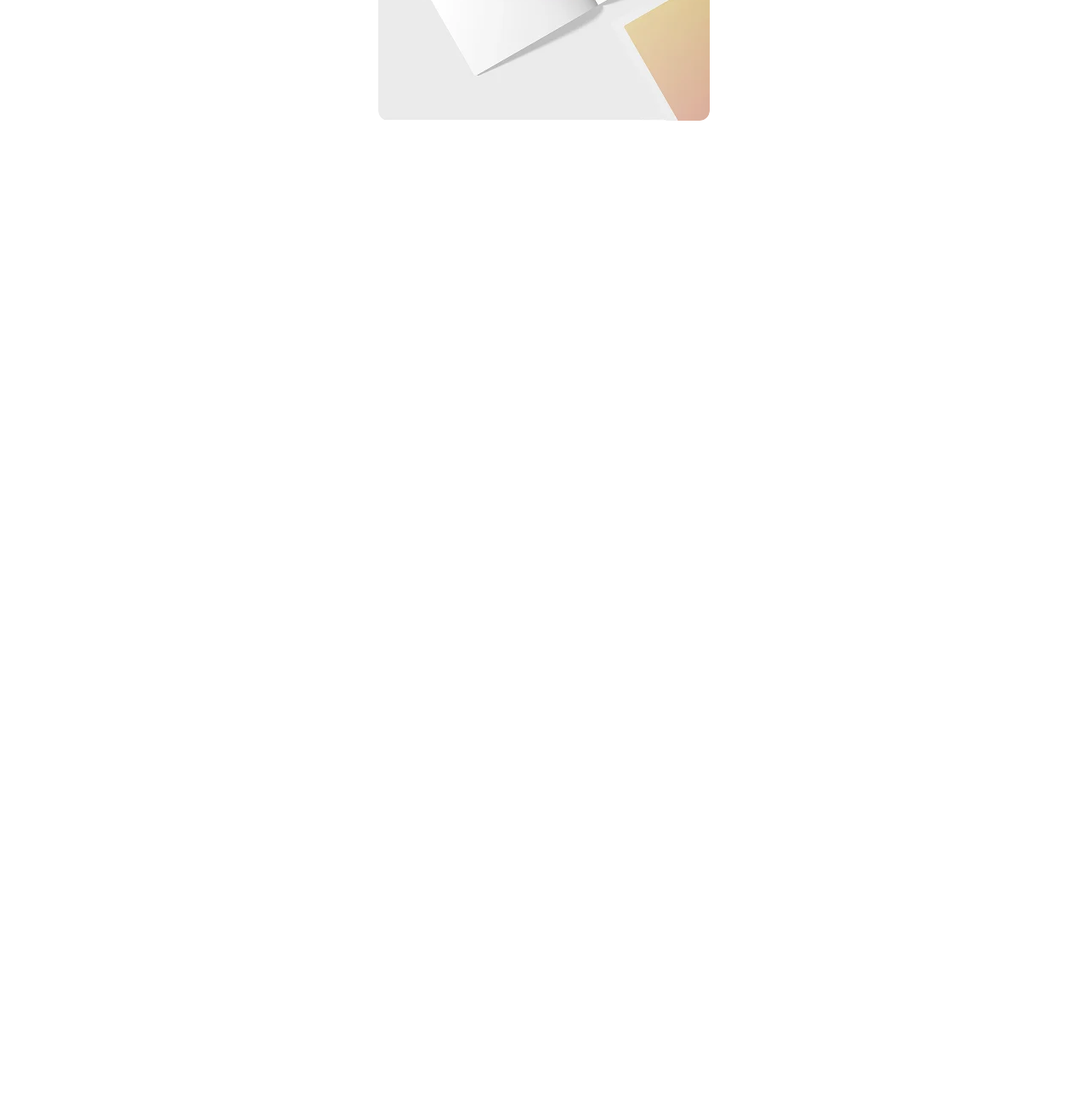
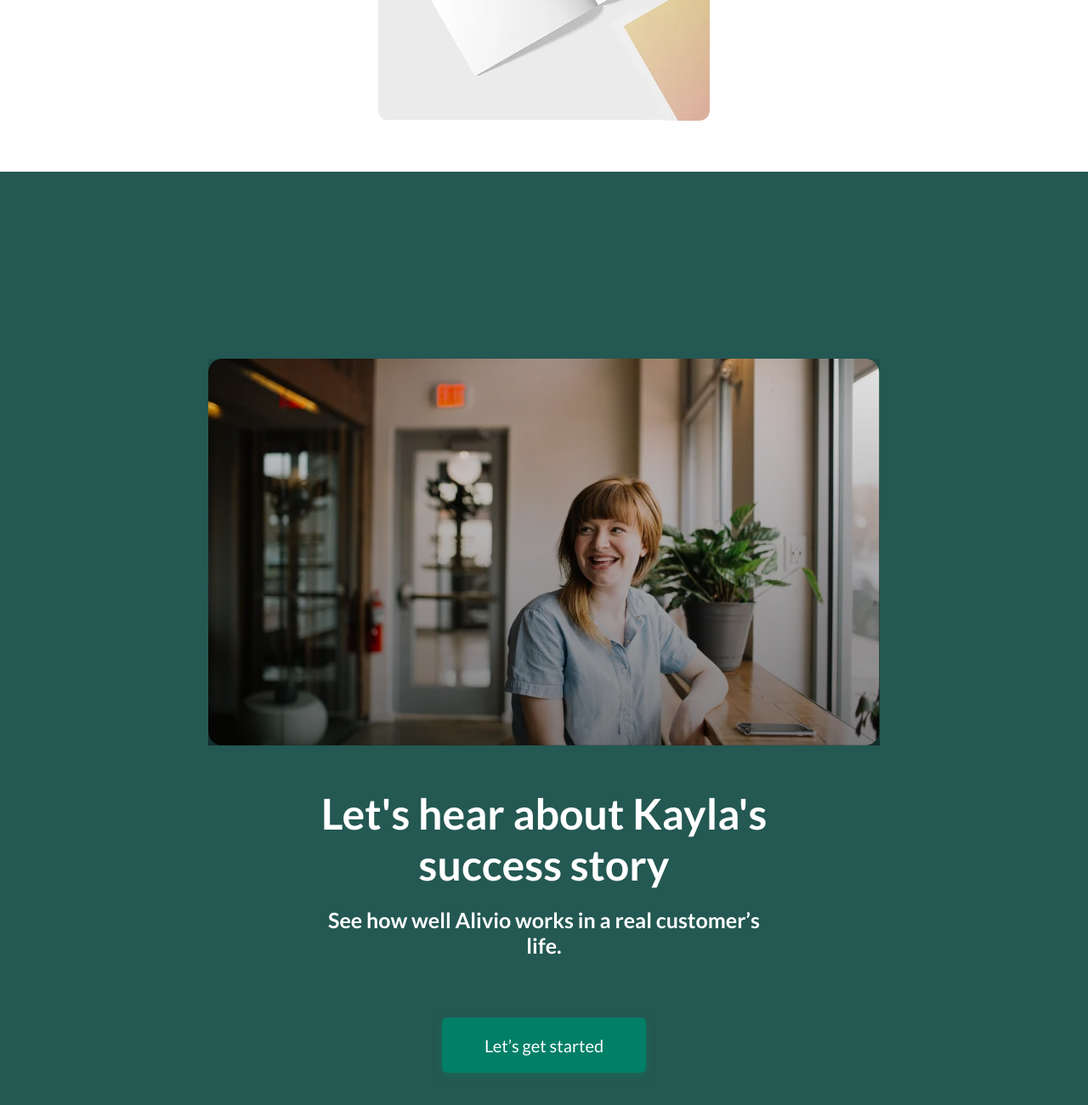
Before and after one commit to TroyVashonDonteLane/Alivio_page, a plain HTML site: page index.html in a window 1280 px wide. Shown: the part 2392-3692 px from the top of the page at 85% size. Before the commit the page ends 2594 px from the top, so only its background shows below. Drawn offline with Linux system fonts and the light colour scheme.

Commit message:
successs section

```diff
--- a/index.html
+++ b/index.html
@@ -92,6 +92,25 @@
                 </div>
             </div>
         </section>
+
+        <section class="success" aria-label="success section">
+            <div class="container">
+                <div class="success__wrapper">
+                    <div class="success__content">
+                        <h3 class="success__title">Let's hear about Kayla's success story</h3>
+                        <p class="success__description">See how well Alivio works in a real customer’s life.</p>
+                        <button type="button" class="btn">Let’s get started</button>
+                    </div>
+                    <div class="success__content-video">
+                        <img src="assets/video-cover.webp" alt="video cover img" class="success__img">
+                        <svg class="success__play-icon" aria-label="play icon">
+                            <use href="assets/sprites.svg#play-icon"></use>
+                        </svg>
+                        <div class="success__gradient"></div>
+                    </div>
+                </div>
+            </div>
+        </section>
     </main>
 </body>
 </html>
--- a/style.css
+++ b/style.css
@@ -443,3 +443,105 @@ a {
             left: -20px;
         }
 }
+
+/* success section */
+.success {
+    background-color: var(--co-dark-green);
+}
+
+.success__wrapper {
+    padding: 220px 0;
+    display: flex;
+    justify-content: space-between;
+    align-items: start;
+    flex-wrap: wrap-reverse;
+}
+
+.success__content {
+    margin: 50px 0 0 0;
+    max-width: 550px;
+    display: flex;
+    flex-direction: column;
+    justify-content: start;
+    align-items: start;
+    gap: 20px;
+}
+
+.success__title {
+    font-weight: 700;
+    font-size: 50px;
+    color: var(--co-white);
+}
+
+.success__description {
+    font-weight: 600;
+    font-size: 25px;
+    color: var(--co-white);
+}
+
+.success__content .btn {
+    margin: 50px 0 0 0;
+    width: 240px;
+    height: 65px;
+}
+
+.success__content .btn:hover {
+    background-color: #008b64;
+    box-shadow: 0 8px 20px rgba(19, 139, 105, 0.35);
+}
+
+.success__content-video {
+    max-width: 790px;
+    height: 455px;
+    border-radius: 16px;
+    position: relative;
+}
+
+.success__img {
+    width: 100%;
+    height: 100%;
+    object-fit: cover;
+    aspect-ratio: 158/91;
+}
+
+.success__play-icon {
+    position: absolute;
+    z-index: 2;
+    width: 72px;
+    height: 73px;
+    fill: var(--co-white);
+    top: 50%;
+    left: 50%;
+    translate: -50% -50%;
+    transition: fill 0.3s ease;
+}
+
+.success__play-icon:hover {
+    fill: var(--co-green);
+    cursor: pointer;
+}
+
+.success__gradient {
+    position: absolute;
+    z-index: 1;
+    inset: 0;
+    background: linear-gradient(180deg, rgba(0, 0, 0, .1), rgba(0, 0, 0, .5)) center/cover no-repeat;
+}
+
+@media (max-width: 1370px) {
+    .success__wrapper {
+        justify-content: center;
+    }
+
+    .success__content {
+        text-align: center;
+        justify-content: center;
+        align-items: center;
+    }
+}
+
+@media (max-width: 576px) {
+    .success__wrapper {
+        padding: 150px 0;
+    }
+}
```
Also changed, not shown: assets/sprites.svg.
